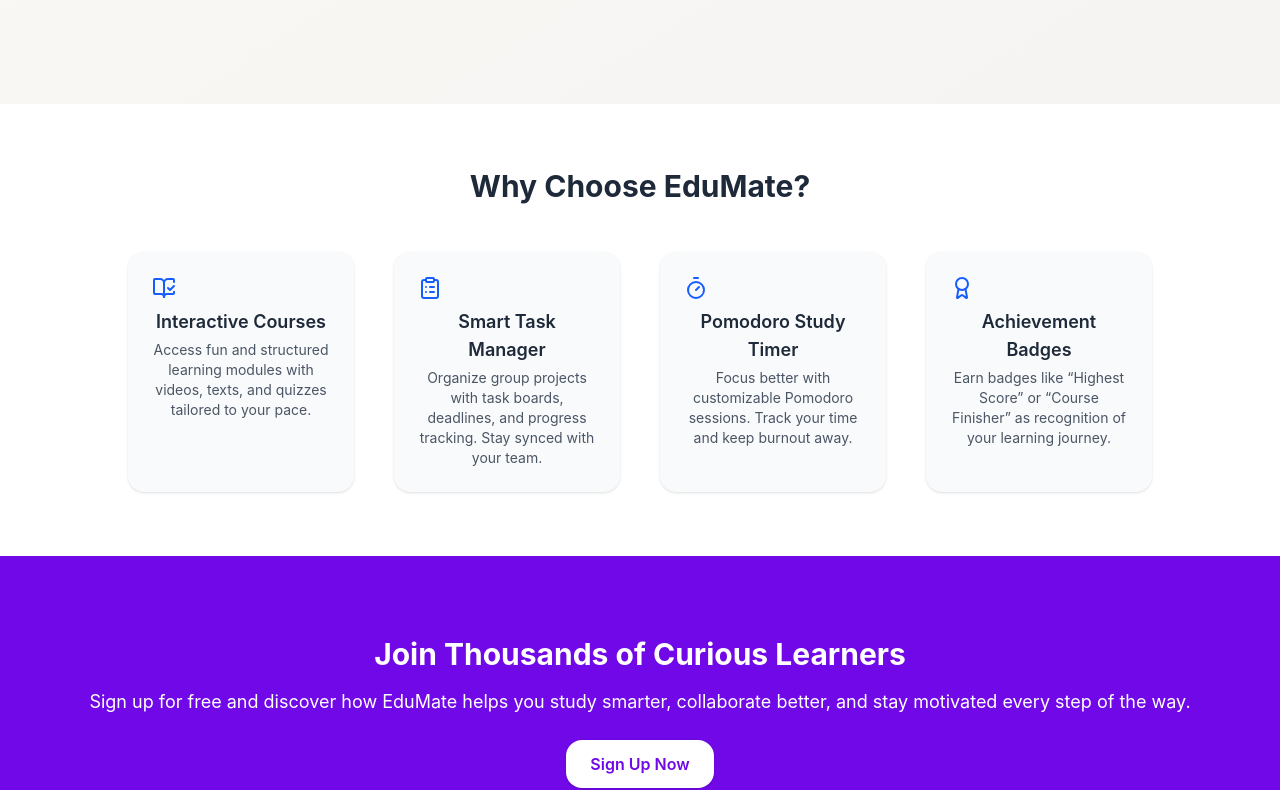
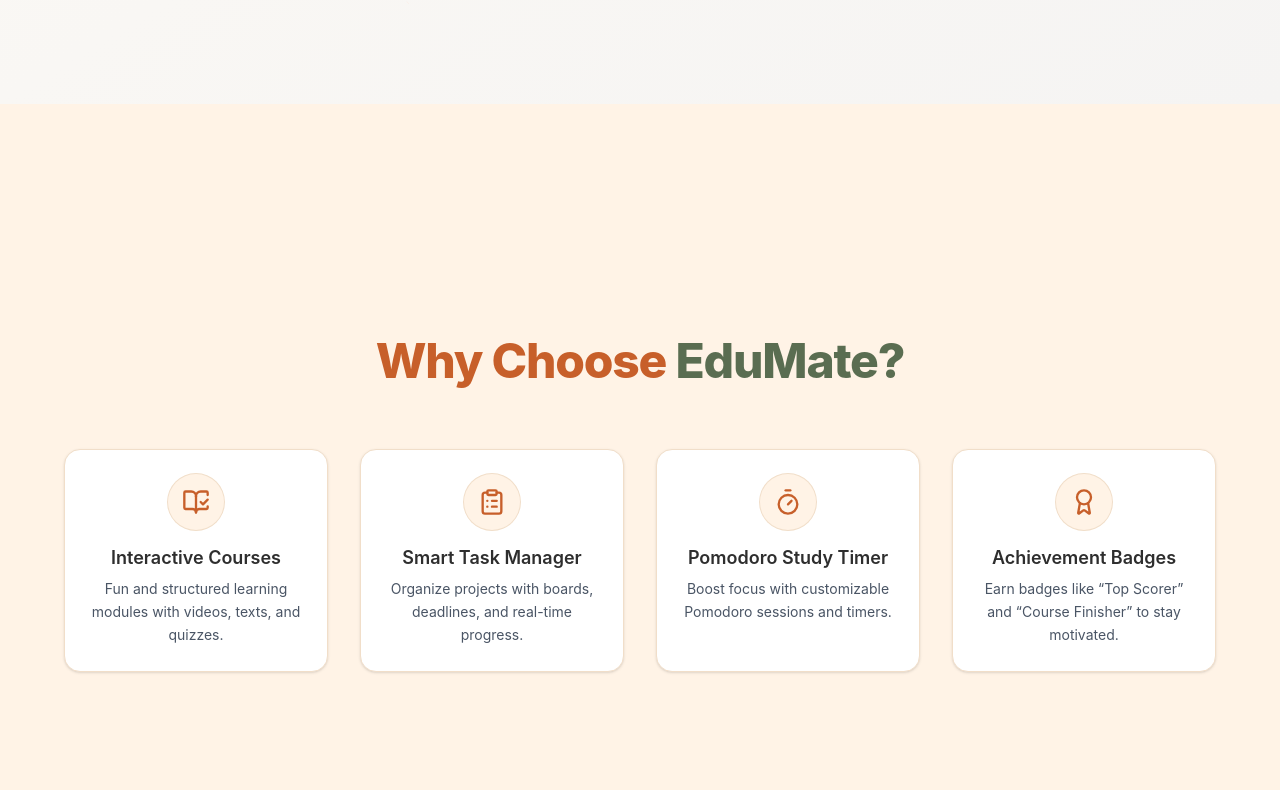
Before and after one commit to DHard4114/EduMate, a Next.js app in the folder fe/: page / in a window 1280 px wide. Shown: the part 696-1486 px from the top of the page. Built offline with nearby package versions, Linux system fonts and the light colour scheme.

Commit message:
Features

```diff
--- a/fe/app/component/Features.tsx
+++ b/fe/app/component/Features.tsx
@@ -1,54 +1,138 @@
 'use client';
 
-import { motion } from 'framer-motion';
+import { useState } from 'react';
+import { motion, AnimatePresence } from 'framer-motion';
 import { BookOpenCheck, ClipboardList, Timer, Award } from 'lucide-react';
 
 const features = [
     {
-        icon: <BookOpenCheck className="w-6 h-6 text-blue-600 mb-2" />,
+        icon: <BookOpenCheck className="w-7 h-7 text-[#C75F2A]" />,
         title: 'Interactive Courses',
-        desc: 'Access fun and structured learning modules with videos, texts, and quizzes tailored to your pace.',
+        desc: 'Fun and structured learning modules with videos, texts, and quizzes.',
+        details:
+        'These courses are designed by experts with interactive activities, discussion forums, and certification after completion.',
     },
     {
-        icon: <ClipboardList className="w-6 h-6 text-blue-600 mb-2" />,
+        icon: <ClipboardList className="w-7 h-7 text-[#C75F2A]" />,
         title: 'Smart Task Manager',
-        desc: 'Organize group projects with task boards, deadlines, and progress tracking. Stay synced with your team.',
+        desc: 'Organize projects with boards, deadlines, and real-time progress.',
+        details:
+        'Plan your week, assign tasks to team members, and visualize your progress with kanban boards and Gantt charts.',
     },
     {
-        icon: <Timer className="w-6 h-6 text-blue-600 mb-2" />,
+        icon: <Timer className="w-7 h-7 text-[#C75F2A]" />,
         title: 'Pomodoro Study Timer',
-        desc: 'Focus better with customizable Pomodoro sessions. Track your time and keep burnout away.',
+        desc: 'Boost focus with customizable Pomodoro sessions and timers.',
+        details:
+        'Set your preferred focus/break durations and track your session history for productivity analytics.',
     },
     {
-        icon: <Award className="w-6 h-6 text-blue-600 mb-2" />,
+        icon: <Award className="w-7 h-7 text-[#C75F2A]" />,
         title: 'Achievement Badges',
-        desc: 'Earn badges like “Highest Score” or “Course Finisher” as recognition of your learning journey.',
+        desc: 'Earn badges like “Top Scorer” and “Course Finisher” to stay motivated.',
+        details:
+        'Collect digital badges, share them on LinkedIn, and unlock special features through your achievements.',
     },
     ];
 
-    export default function Features() {
+    const cardVariant = {
+    hidden: { opacity: 0, y: 60, scale: 0.85 },
+    visible: (index: number) => ({
+        opacity: 1,
+        y: 0,
+        scale: 1,
+        transition: {
+        delay: index * 0.2,
+        duration: 0.7,
+        ease: 'easeOut',
+        },
+    }),
+};
+
+export default function Features() {
+    const [selected, setSelected] = useState(null);
+
     return (
         <section
         id="features"
-        className="bg-white py-16 px-6 text-gray-800">
-        <div className="max-w-5xl mx-auto text-center">
-            <h2 className="text-3xl font-bold mb-12">Why Choose EduMate?</h2>
-            <div className="grid gap-10 sm:grid-cols-2 md:grid-cols-4">
+        className="min-h-screen bg-[#FFF3E6] py-24 px-6 text-[#2E2E2E] flex items-center"
+        >
+        <div className="max-w-6xl mx-auto w-full text-center">
+            {/* Judul Glowing */}
+            <motion.h2
+            initial={{ opacity: 0, scale: 0.9 }}
+            whileInView={{ opacity: 1, scale: 1 }}
+            transition={{ duration: 0.6, ease: 'easeOut' }}
+            className="text-4xl sm:text-5xl font-extrabold tracking-tight mb-16 text-[#C75F2A] relative z-10 glow-title"
+            >
+            Why Choose <span className="text-fontgreen">EduMate?</span>
+            </motion.h2>
+
+            <div className="grid gap-8 grid-cols-1 sm:grid-cols-2 md:grid-cols-4">
             {features.map((feature, index) => (
                 <motion.div
                 key={index}
-                initial={{ opacity: 0, y: 20 }}
-                animate={{ opacity: 1, y: 0 }}
-                transition={{ delay: index * 0.2 }}
-                className="bg-gray-50 p-6 rounded-2xl shadow hover:shadow-lg transition"
+                custom={index}
+                variants={cardVariant}
+                initial="hidden"
+                whileInView="visible"
+                viewport={{ once: true, amount: 0.3 }}
+                onClick={() => setSelected(feature)}
+                whileHover={{ scale: 1.05 }}
+                className="cursor-pointer bg-white border border-[#F1DEC9] rounded-2xl p-6 shadow-sm hover:shadow-md transition-transform duration-500 ease-in-out"
                 >
-                {feature.icon}
-                <h3 className="font-semibold text-lg mb-1">{feature.title}</h3>
-                <p className="text-sm text-gray-600">{feature.desc}</p>
+                <div className="flex flex-col items-center text-center">
+                    <div className="mb-4 flex items-center justify-center w-14 h-14 rounded-full bg-[#FFF3E6] ring-1 ring-[#F1DEC9]">
+                    {feature.icon}
+                    </div>
+                    <h3 className="text-lg font-semibold mb-2 leading-snug">
+                    {feature.title}
+                    </h3>
+                    <p className="text-sm text-gray-600 leading-relaxed">
+                    {feature.desc}
+                    </p>
+                </div>
                 </motion.div>
             ))}
             </div>
         </div>
+
+        {/* Modal */}
+        <AnimatePresence>
+            {selected && (
+            <motion.div
+                className="fixed inset-0 bg-black/40 backdrop-blur-sm flex items-center justify-center z-50"
+                initial={{ opacity: 0 }}
+                animate={{ opacity: 1 }}
+                exit={{ opacity: 0 }}
+                onClick={() => setSelected(null)}
+            >
+                <motion.div
+                className="bg-white rounded-2xl shadow-xl max-w-md w-full p-6 text-left"
+                initial={{ scale: 0.8, opacity: 0 }}
+                animate={{ scale: 1, opacity: 1 }}
+                exit={{ scale: 0.8, opacity: 0 }}
+                onClick={(e) => e.stopPropagation()}
+                >
+                <div className="flex items-center gap-3 mb-4">
+                    <div className="bg-[#FFF3E6] p-3 rounded-full ring-1 ring-[#F1DEC9]">
+                    {selected.icon}
+                    </div>
+                    <h3 className="text-xl font-semibold text-[#C75F2A]">
+                    {selected.title}
+                    </h3>
+                </div>
+                <p className="text-gray-700">{selected.details}</p>
+                <button
+                    onClick={() => setSelected(null)}
+                    className="mt-6 bg-[#C75F2A] text-white px-4 py-2 rounded-xl hover:bg-[#a84c1f] transition-colors"
+                >
+                    Close
+                </button>
+                </motion.div>
+            </motion.div>
+            )}
+        </AnimatePresence>
         </section>
     );
 }
--- a/fe/package.json
+++ b/fe/package.json
@@ -12,6 +12,7 @@
     "@hello-pangea/dnd": "^18.0.1",
     "@next/font": "^14.2.15",
     "axios": "^1.9.0",
+    "canvas-confetti": "^1.9.3",
     "classnames": "^2.5.1",
     "framer-motion": "^12.10.5",
     "lucide-react": "^0.510.0",
--- a/package.json
+++ b/package.json
@@ -1,6 +1,7 @@
 {
   "dependencies": {
     "@svgr/webpack": "^8.1.0",
+    "canvas-confetti": "^1.9.3",
     "vite-plugin-svgr": "^4.3.0"
   }
 }
```
Also changed, not shown: 2 other files (tests, documents, lock files or other folders).
